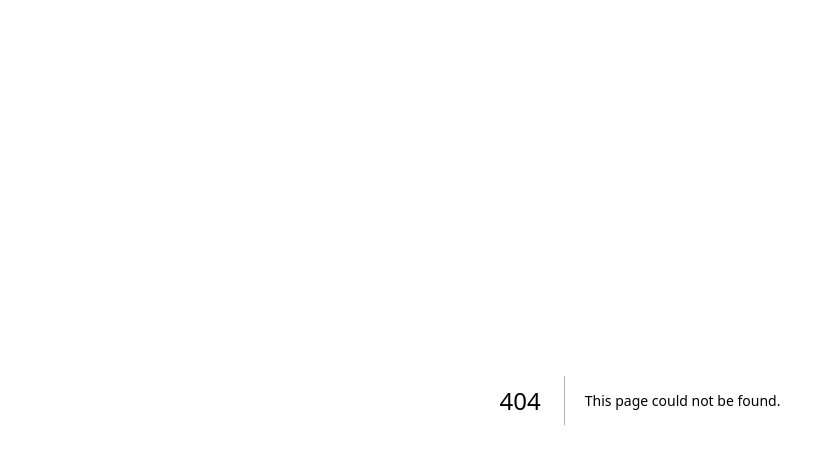
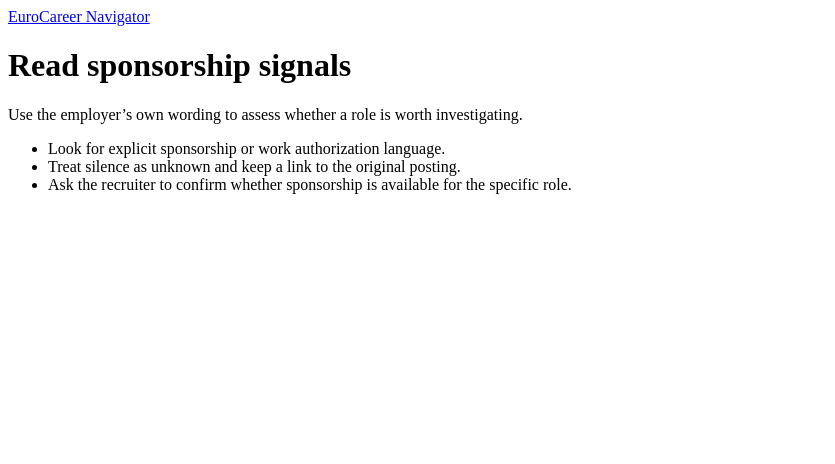
Before and after one commit to KarthickAthlet/eurocareer-navigator, a Next.js app: page /sponsorship-guide in a window 1280 px wide. Before the commit this address had no page. Shown: the top 464 px of the page, without its empty margins (0-835 px from the left). Built offline with nearby package versions, Linux system fonts and the light colour scheme.

Commit message:
Read sponsorship signals

```diff
--- /dev/null
+++ b/app/sponsorship-guide/page.tsx
@@ -0,0 +1,19 @@
+import Link from 'next/link';
+import type { Metadata } from 'next';
+
+export const metadata: Metadata = { title: "Read sponsorship signals | EuroCareer Navigator" };
+
+export default function Page() {
+  return (
+    <main>
+      <Link href="/">EuroCareer Navigator</Link>
+      <h1>{"Read sponsorship signals"}</h1>
+      <p>{"Use the employer’s own wording to assess whether a role is worth investigating."}</p>
+      <ul>
+        <li>{"Look for explicit sponsorship or work authorization language."}</li>
+        <li>{"Treat silence as unknown and keep a link to the original posting."}</li>
+        <li>{"Ask the recruiter to confirm whether sponsorship is available for the specific role."}</li>
+      </ul>
+    </main>
+  );
+}
```
